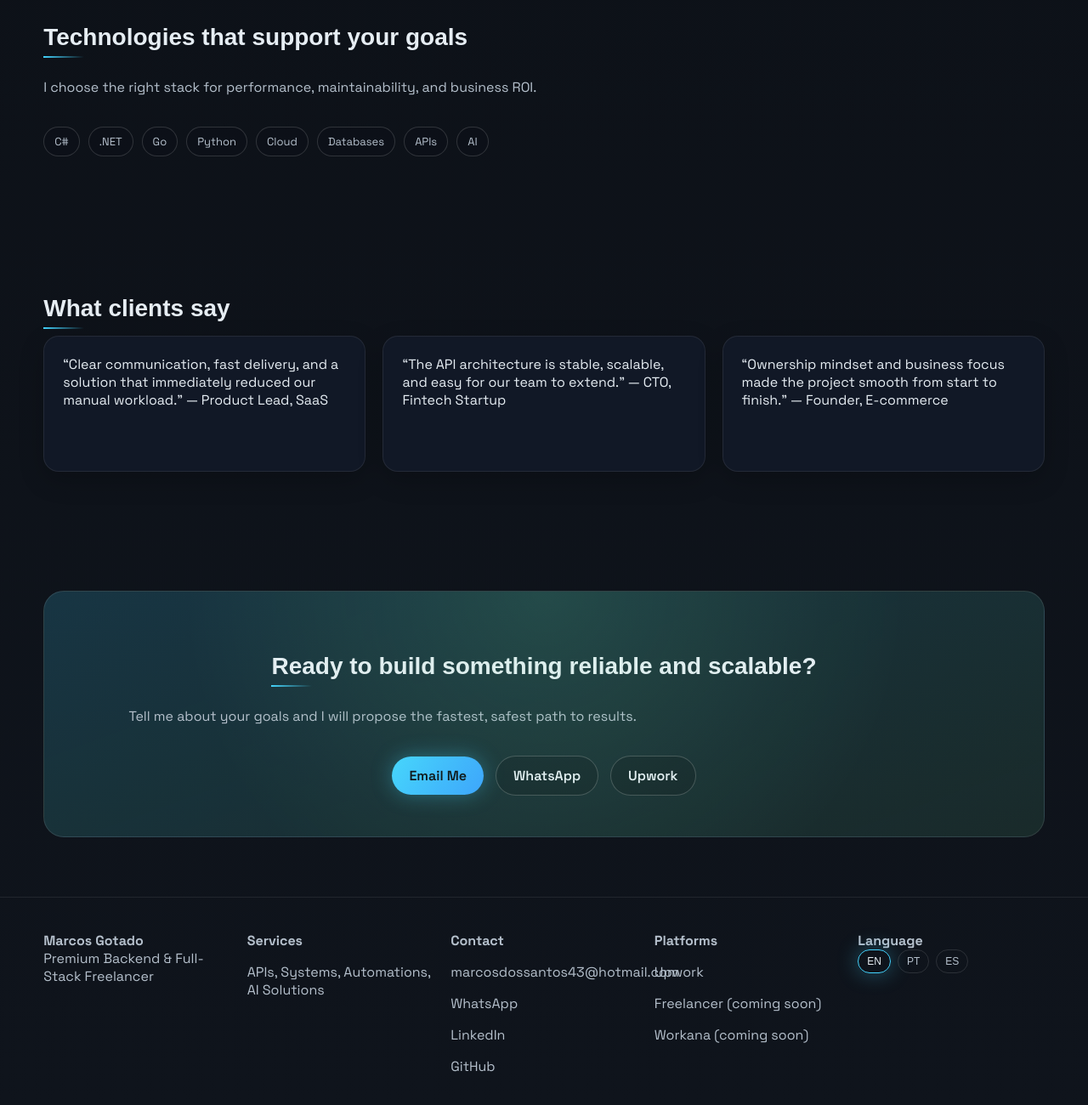
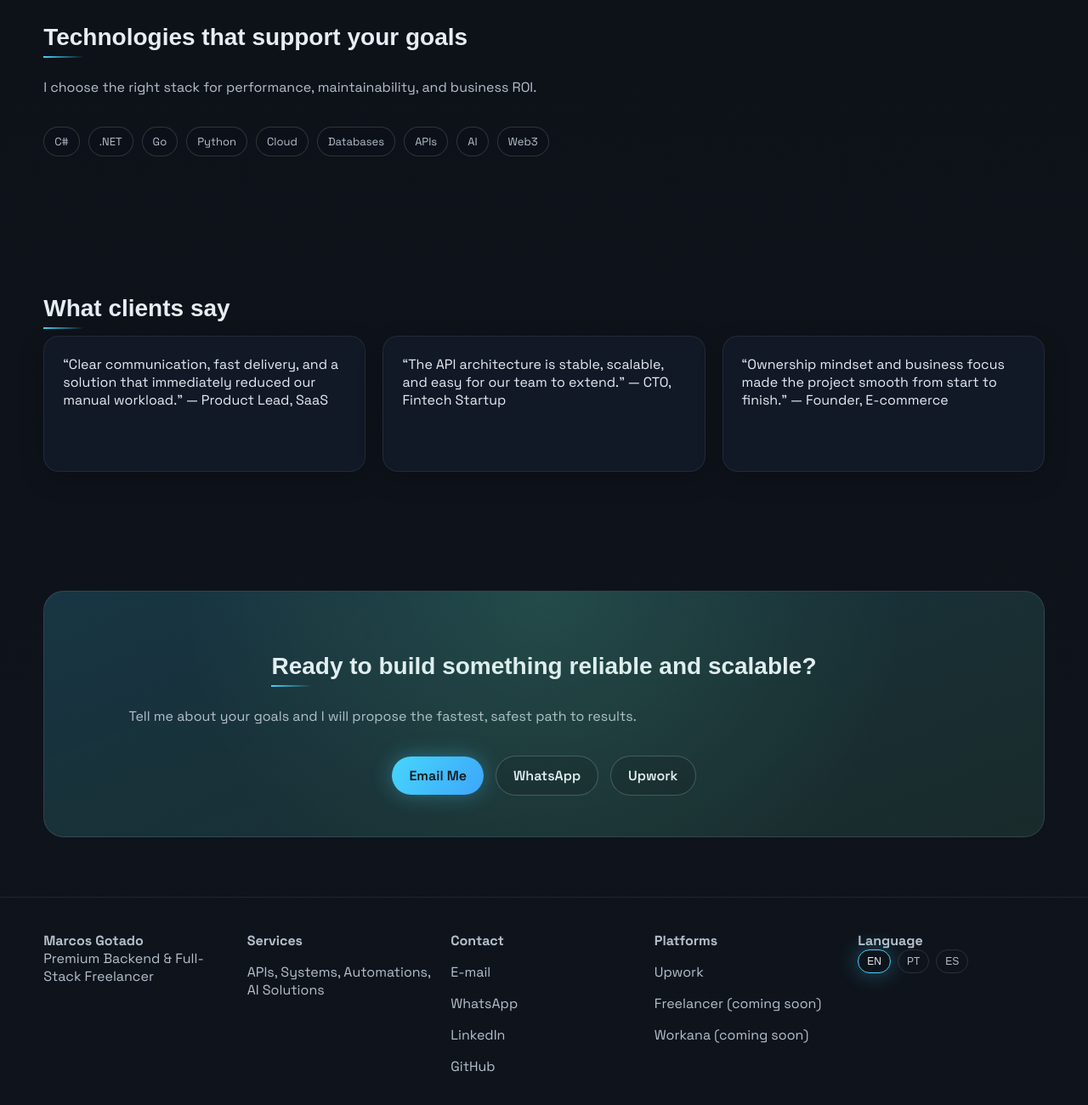
Before and after one commit to MarcosApp/portfolio, a plain HTML site: page index.html in a window 1280 px wide. Shown: the part 2435-3735 px from the top of the page at 85% size. Drawn offline with Linux system fonts and the light colour scheme; a web font is replaced by a local one.

Commit message:
fixed email

```diff
--- a/index.html
+++ b/index.html
@@ -755,6 +755,7 @@
             <span class="pill">Databases</span>
             <span class="pill">APIs</span>
             <span class="pill">AI</span>
+            <span class="pill">Web3</span>
           </div>
         </div>
         <div class="lang lang-pt">
@@ -769,6 +770,7 @@
             <span class="pill">Bancos de dados</span>
             <span class="pill">APIs</span>
             <span class="pill">IA</span>
+            <span class="pill">Web3</span>
           </div>
         </div>
         <div class="lang lang-es">
@@ -783,6 +785,7 @@
             <span class="pill">Bases de datos</span>
             <span class="pill">APIs</span>
             <span class="pill">IA</span>
+            <span class="pill">Web3</span>
           </div>
         </div>
       </div>
@@ -868,7 +871,7 @@
         <div class="lang lang-en active"><strong>Contact</strong></div>
         <div class="lang lang-pt"><strong>Contato</strong></div>
         <div class="lang lang-es"><strong>Contacto</strong></div>
-        <p><a href="mailto:marcosdossantos43@hotmail.com">marcosdossantos43@hotmail.com</a></p>
+        <p><a href="mailto:marcosdossantos43@hotmail.com">E-mail</a></p>
         <p><a href="https://wa.me/353899799525" target="_blank" rel="noreferrer">WhatsApp</a></p>
         <p><a href="https://www.linkedin.com/in/marcosgotado" target="_blank" rel="noreferrer">LinkedIn</a></p>
         <p><a href="https://github.com/MarcosApp" target="_blank" rel="noreferrer">GitHub</a></p>
```
